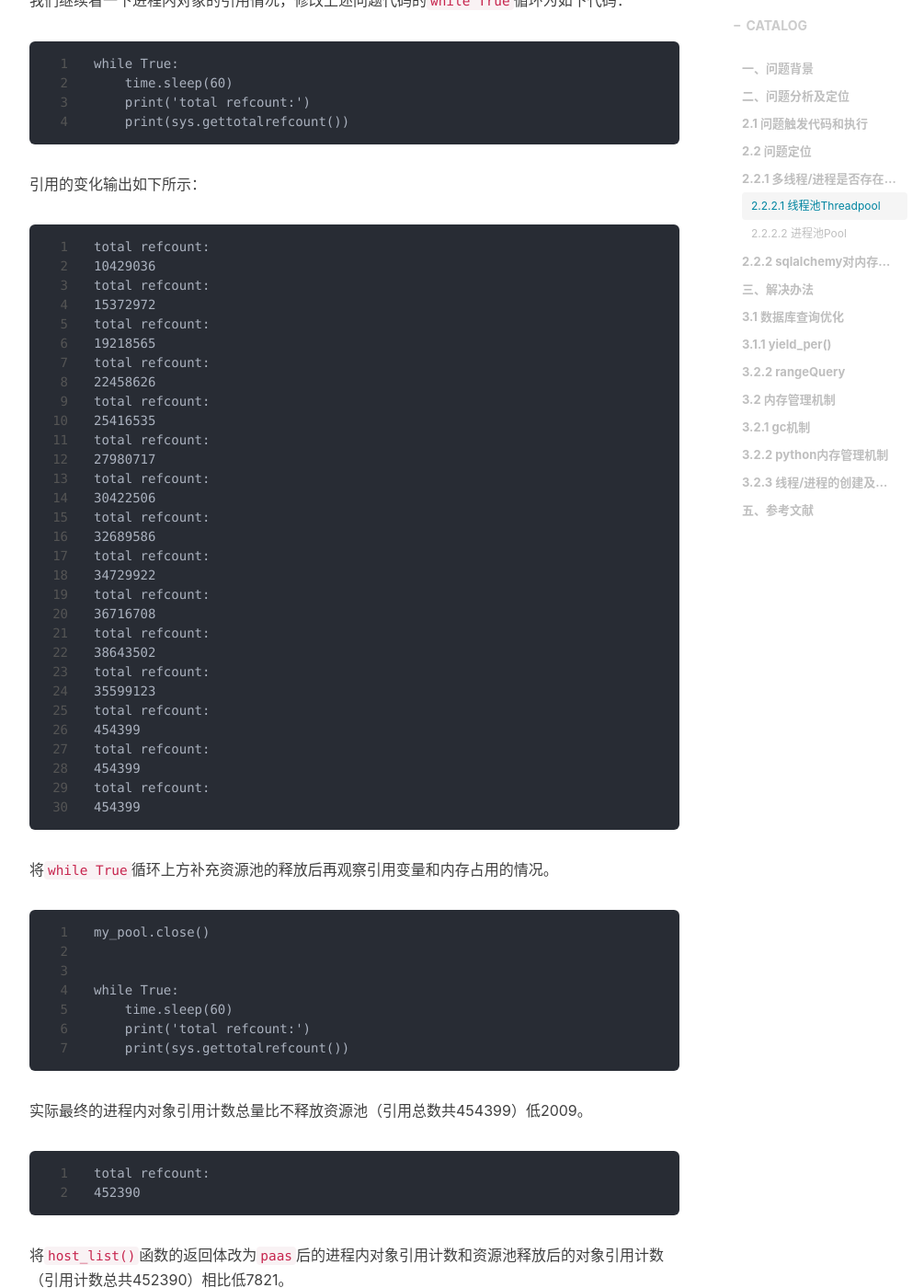
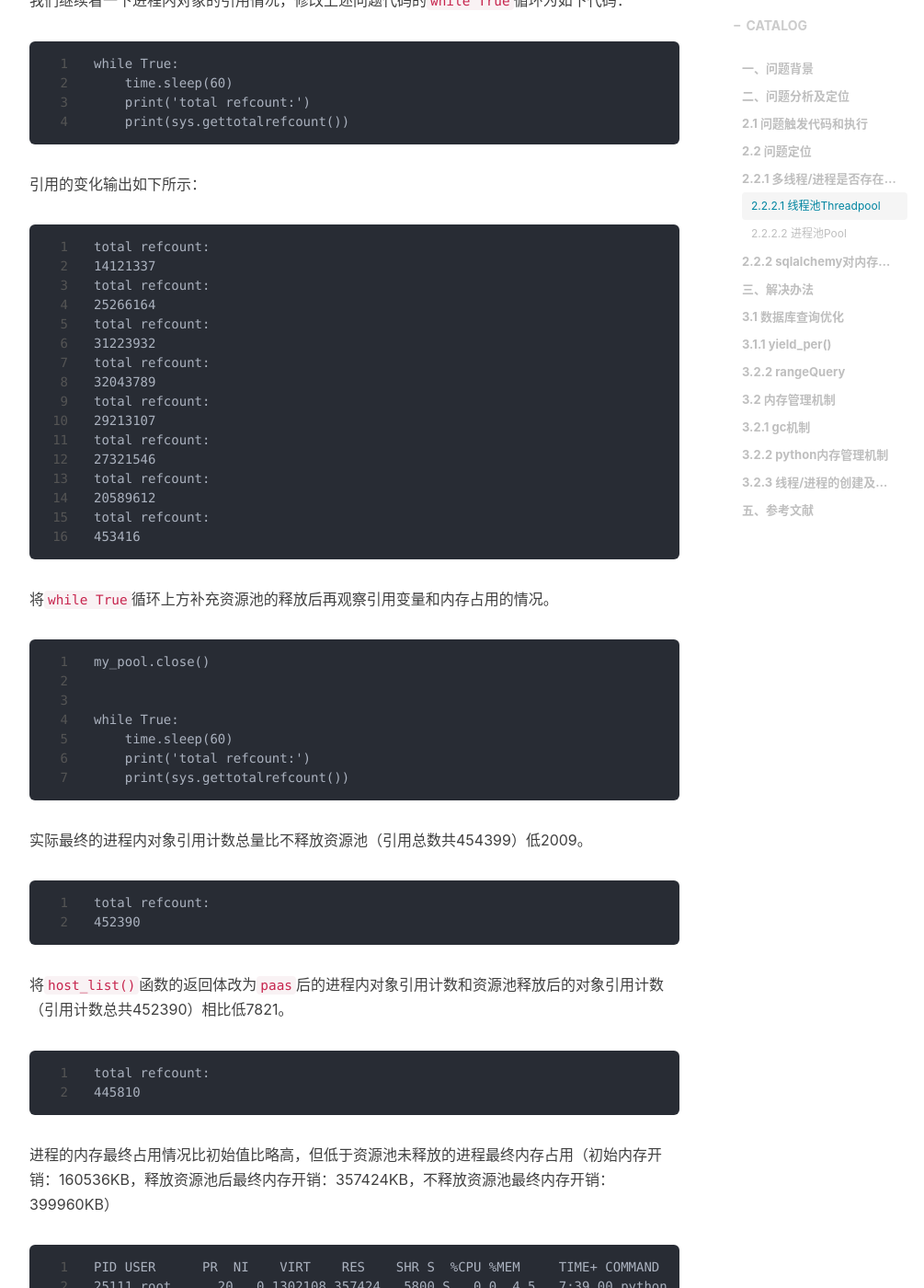
Before and after one commit to shihai1991/shihai1991.github.io, a Jekyll site: the page built from _posts/2022-09-20-multiprocessing-sqlalchemy.md, in a window 1280 px wide and 1400 px high, scrolled down 3780 px. Shown: the whole window at 92% size, without its empty margins (233-1238 px from the left). Built offline with Jekyll 4.4.1, drawn with Linux system fonts in a browser that asks for light colours; nearby versions of some CDN libraries; comment, search, counter and statistics services are not loaded.

Commit message:
Update 2022-09-20-multiprocessing-sqlalchemy.md

````diff
--- a/_posts/2022-09-20-multiprocessing-sqlalchemy.md
+++ b/_posts/2022-09-20-multiprocessing-sqlalchemy.md
@@ -142,35 +142,21 @@ while True:
 引用的变化输出如下所示：
 ```
 total refcount:
-10429036
+14121337
 total refcount:
-15372972
+25266164
 total refcount:
-19218565
+31223932
 total refcount:
-22458626
+32043789
 total refcount:
-25416535
+29213107
 total refcount:
-27980717
+27321546
 total refcount:
-30422506
+20589612
 total refcount:
-32689586
-total refcount:
-34729922
-total refcount:
-36716708
-total refcount:
-38643502
-total refcount:
-35599123
-total refcount:
-454399
-total refcount:
-454399
-total refcount:
-454399
+453416
 ```
 将`while True`循环上方补充资源池的释放后再观察引用变量和内存占用的情况。
 ```
````
